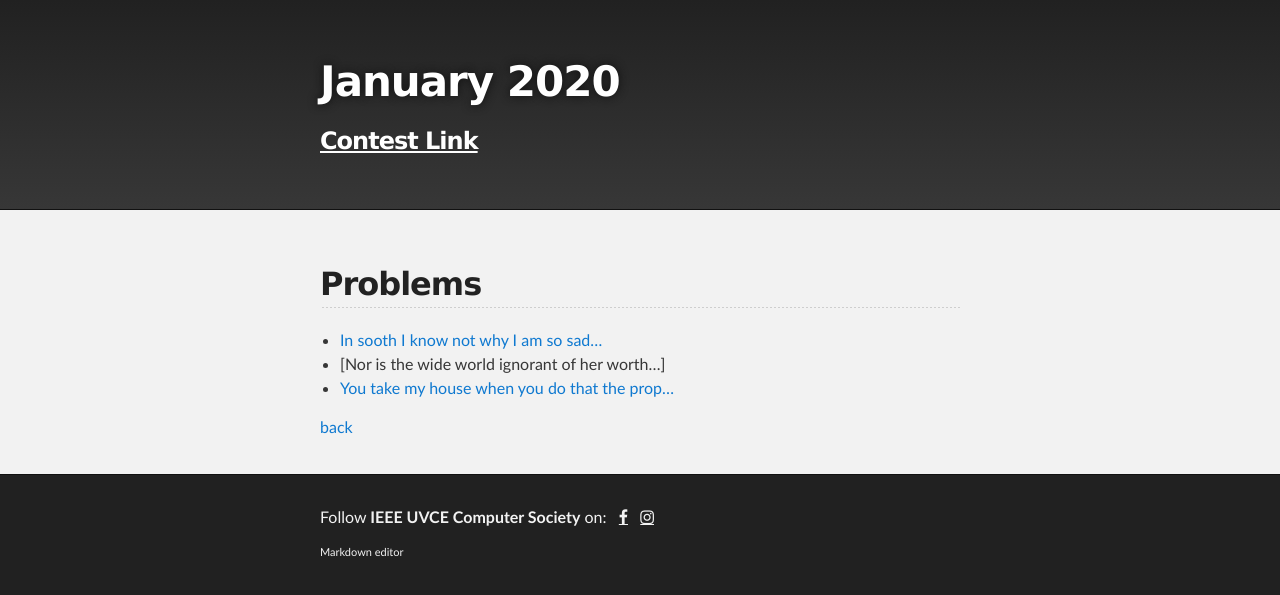
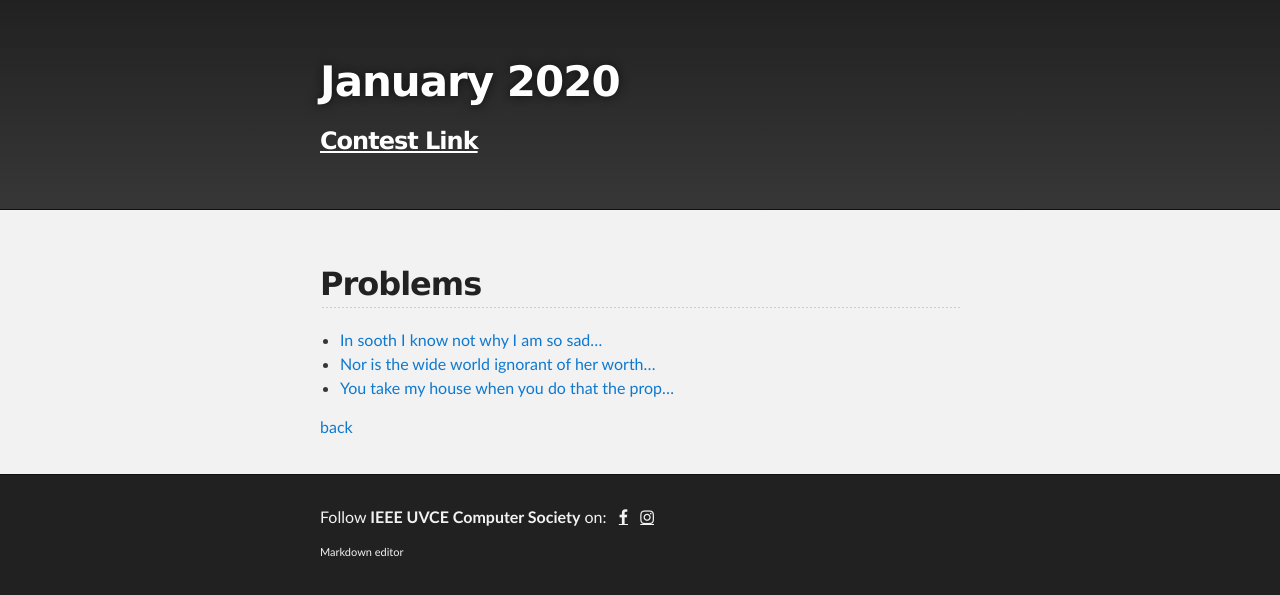
Before and after one commit to ieee-uvce-cs/ncode, a Jekyll site: the page built from editorials/January-2020/index.md, in a window 1280 px wide. Shown: the top 595 px of the page. Built offline with Jekyll 4.4.1, drawn with Linux system fonts in a browser that asks for light colours; part of the change alters nothing that is shown.

```diff
--- a/editorials/January-2020/index.md
+++ b/editorials/January-2020/index.md
@@ -8,7 +8,7 @@ link: https://www.hackerrank.com/contests/uvce-ncode-january-2020
 ## Problems
 
 - [In sooth I know not why I am so sad...](./In-sooth-I-know-not-why-I-am-so-sad.html)
-- [Nor is the wide world ignorant of her worth...]
+- [Nor is the wide world ignorant of her worth...](./nor-is-the-wide-world-ignorant-of-her-worth)
 - [You take my house when you do that the prop...](./you-take-my-house-when-you-do-that-the-prop.html)
 
 
```
